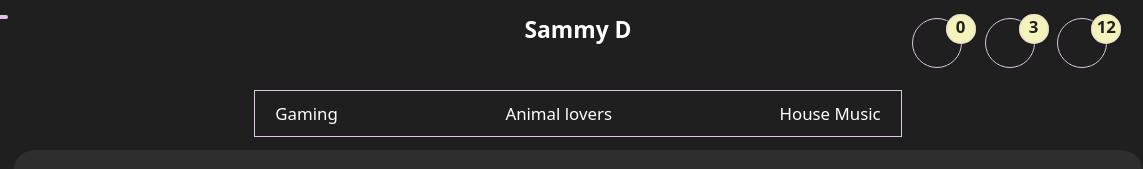
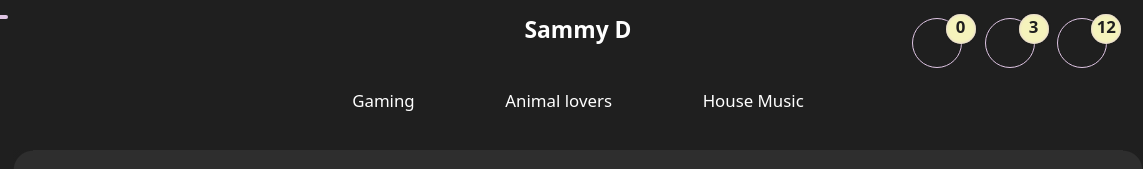
Before and after one commit to s-jad/yap, a website built with webpack: page src/frontend/index.html in a window 1280 px wide. Shown: the top 169 px of the page, 137-1280 px from the left. Built offline with nearby package versions, Linux system fonts and the light colour scheme; no server answers.

Commit message:
Refactor: more space for groups in group-list

```diff
--- a/src/frontend/styles/header.css
+++ b/src/frontend/styles/header.css
@@ -22,6 +22,7 @@
     align-items: center;
     justify-content: space-evenly;
     gap: var(--gap);
+    min-width: 18rem;
     padding-block: 0.5rem;
     grid-column: 5 / 6;
     grid-row: 1 / 2;
@@ -54,8 +55,9 @@
 
   & .group-links-container {
     grid-column: 2 / 5;
-    grid-row: 3 / 4;
-    border: 1px solid var(--thistle);
+    grid-row: 2 / 4;
+    border-radius: 9999px;
+    box-shadow: var(--shadow-inset), var(--shadow);
     margin-top: 0.5rem;
 
     & .group-list {
@@ -65,7 +67,7 @@
       list-style: none;
       display: flex;
       align-items: center;
-      justify-content: space-between;
+      justify-content: space-evenly;
       gap: var(--gap);
     }
   }
```
